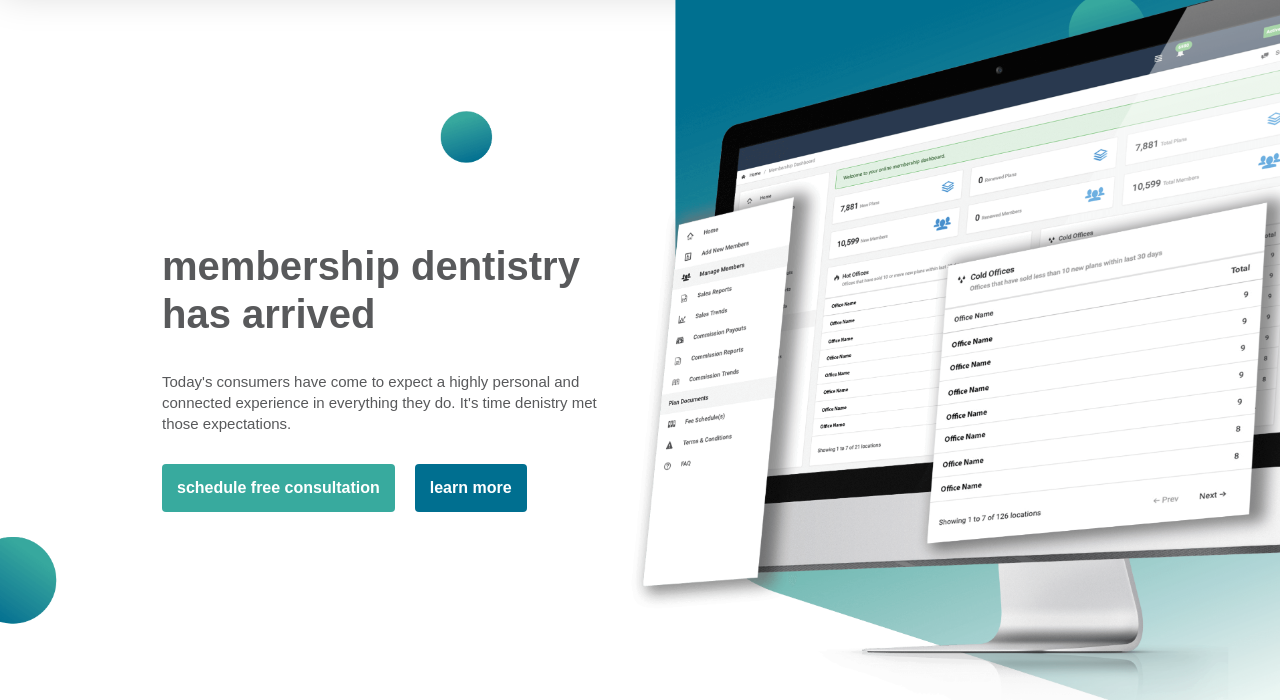
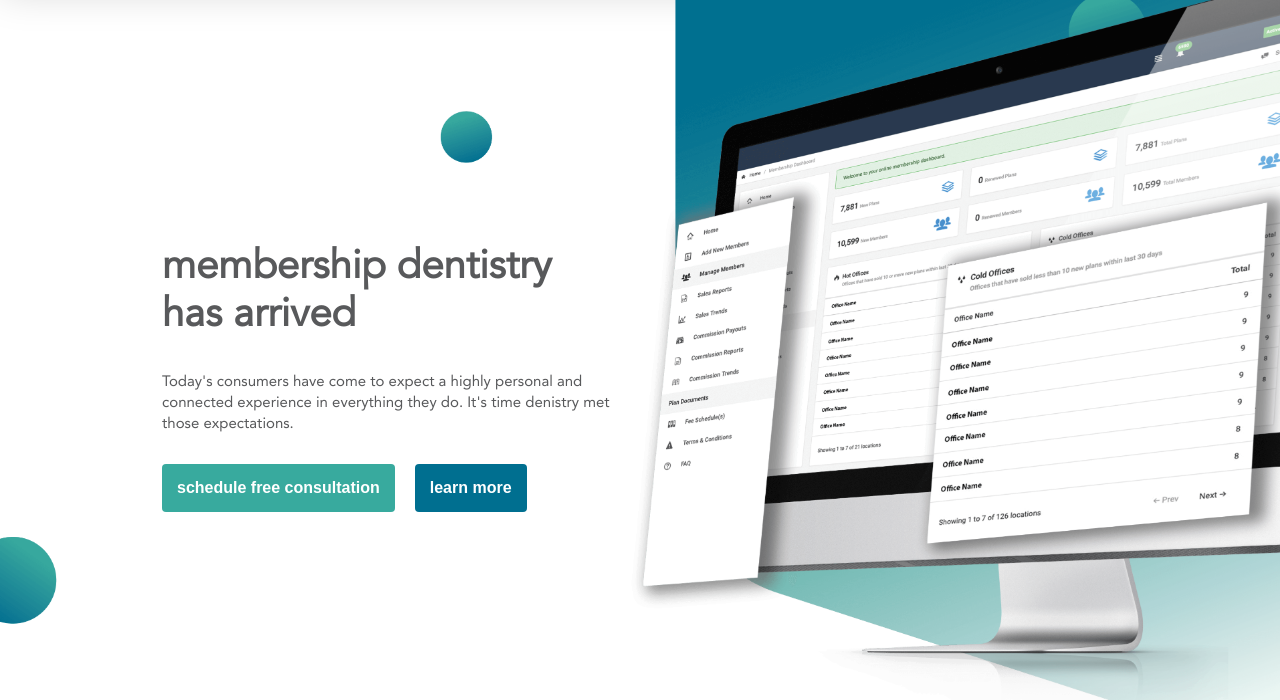
Before and after one commit to CodingGabe/membersy, a Gatsby site: page / in a window 1280 px wide. Shown: the part 105-805 px from the top of the page. Built offline with nearby package versions, Linux system fonts and the light colour scheme; Gatsby itself is replaced by a stand-in of ours.

Commit message:
add fonts

```diff
--- a/src/styles/_main.scss
+++ b/src/styles/_main.scss
@@ -168,7 +168,7 @@ section {
 section.hero {
     display: flex;
     align-items: center;
-    background: url('../../content/assets/membersy-hero.png') no-repeat fixed center;
+    background: url('../../content/assets/membersy-hero.png') no-repeat center;
     background-size: cover;
     height: calc(100vh - 60px);
 }
--- a/src/styles/_tokens.scss
+++ b/src/styles/_tokens.scss
@@ -7,7 +7,8 @@ $color_white: #ffffff;
 $color_gray: #F1F4F8;
 
 // Typography ----------
-$font_body: Arial, Helvetica, sans-serif;
+$font_heading: avenirBook, Helvetica, sans-serif;
+$font_body: avenirRoman, Helvetica, sans-serif;
 $baseline: 1.5rem;
 $bold: 700;
 
--- a/src/styles/_typography.scss
+++ b/src/styles/_typography.scss
@@ -2,6 +2,15 @@
 
 html {
     font-size: 10px;
+}
+@font-face {
+    font-family: avenirBook;
+    src: url('../fonts/Avenir-Book.ttf');
+}
+
+@font-face {
+    font-family: avenirRoman;
+    src: url('../fonts/Avenir-Roman.ttf');
 }
 
 @media (min-width: 800px) {
@@ -15,6 +24,9 @@ body {
     font-family: $font_body;
     color: $color_body;
     line-height: 1.4;
+    h1,h2,h3,h4 {
+        font-family: $font_heading;
+    }
 }
 
 p {
```
Also changed, not shown: src/fonts/Avenir-Book.ttf (added), src/fonts/Avenir-Light.ttf (added), src/fonts/Avenir-Roman.ttf (added).
